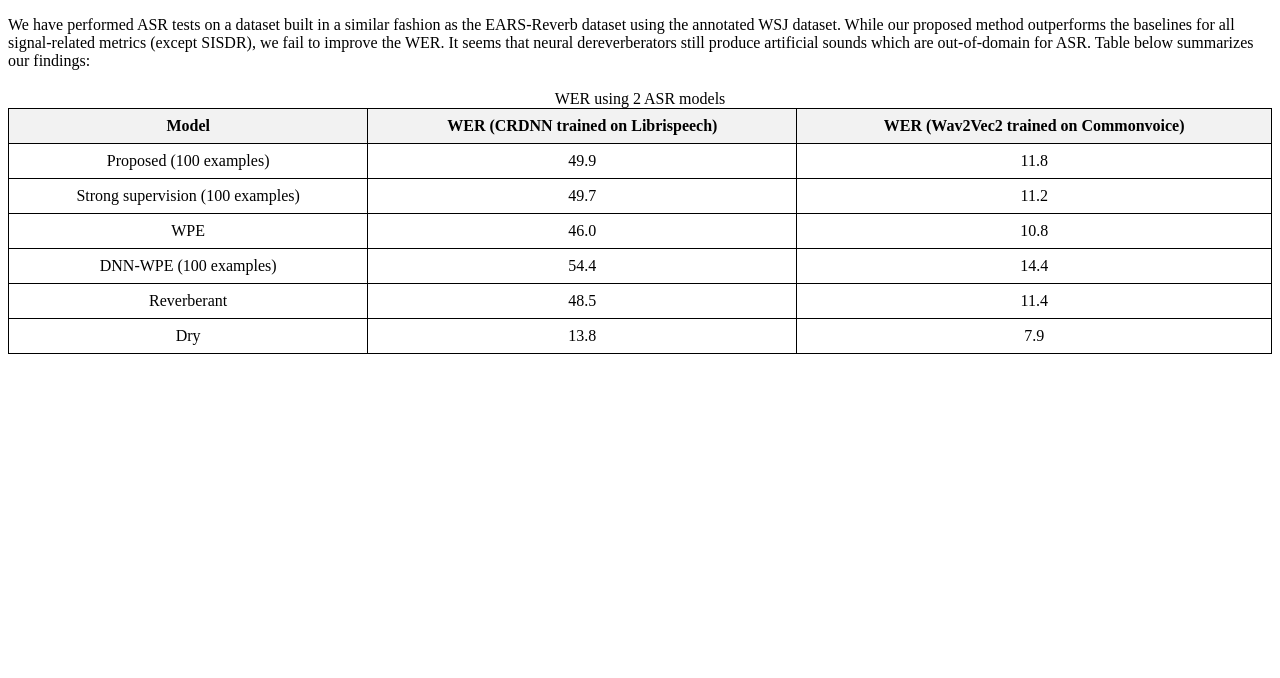
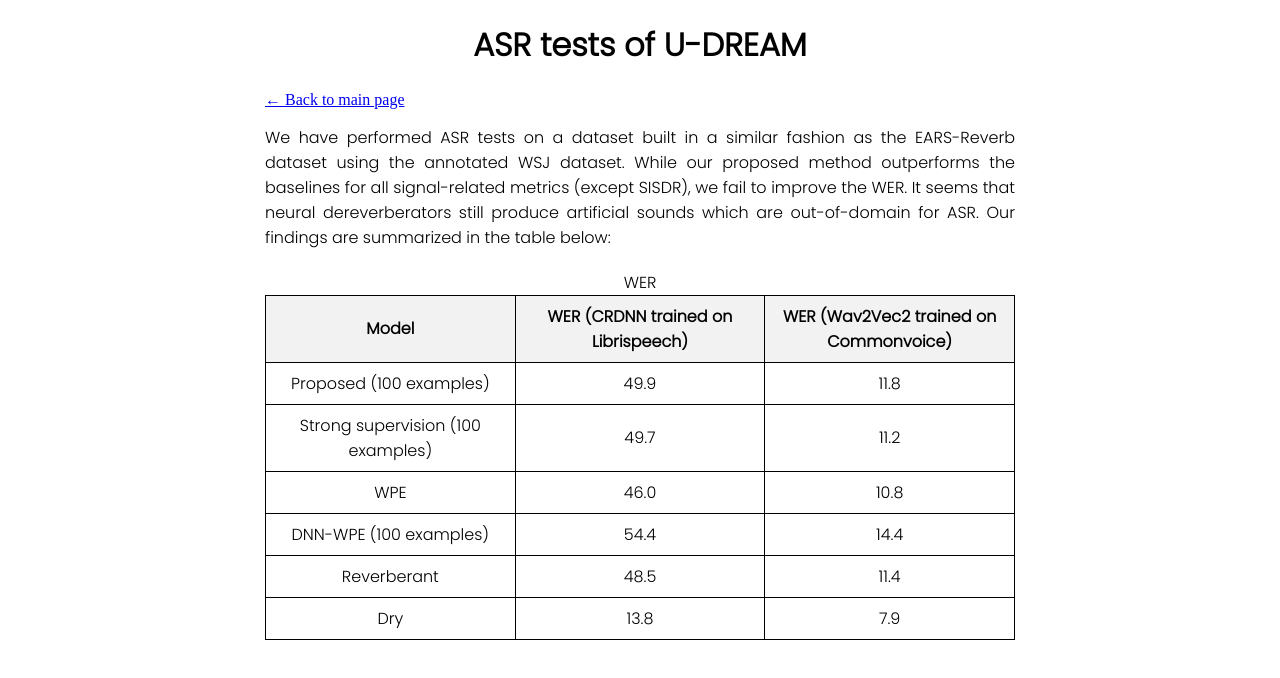
Before and after one commit to Louis-Bahrman/UDREAM, a plain HTML site: page docs/asr.html in a window 1280 px wide. Drawn offline with Linux system fonts and the light colour scheme.

Commit message:
added title to asr.html and updated index.html to include Marius

```diff
--- a/docs/asr.html
+++ b/docs/asr.html
@@ -3,6 +3,10 @@
     <head>
         <meta charset="UTF-8">
         <meta name="viewport" content="width=device-width, initial-scale=1.0">
+        <link rel="stylesheet" href="style.css">
+        <link rel="preconnect" href="https://fonts.googleapis.com">
+        <link rel="preconnect" href="https://fonts.gstatic.com" crossorigin>
+        <link href="https://fonts.googleapis.com/css2?family=Poppins:wght@300&display=swap" rel="stylesheet"><meta name="viewport" content="width=device-width, initial-scale=1.0">
         <title>ASR Test Results</title>
         <style>
 table {
@@ -23,11 +27,20 @@ table {
         </style>
     </head>
     <body>
-
-        <p>We have performed ASR tests on a dataset built in a similar fashion as the EARS-Reverb dataset using the annotated WSJ dataset. While our proposed method outperforms the baselines for all signal-related metrics (except SISDR), we fail to improve the WER. It seems that neural dereverberators still produce artificial sounds which are out-of-domain for ASR. Table below summarizes our findings:</p>
+        <header>
+            <div id="title_authors" class="titlecenter">
+                <h1> ASR tests of U-DREAM </h1>
+            </div>
+        </header>
+        <div class="center">
+            <a href="index.html">&larr; Back to main page</a>
+            <p>
+            We have performed ASR tests on a dataset built in a similar fashion as the EARS-Reverb dataset using the annotated WSJ dataset. While our proposed method outperforms the baselines for all signal-related metrics (except SISDR), we fail to improve the WER. It seems that neural dereverberators still produce artificial sounds which are out-of-domain for ASR.
+            Our findings are summarized in the table below:
+            </p>
 
             <table>
-            <caption>WER using 2 ASR models</caption>
+                <caption>WER</caption>
                 <thead>
                     <tr>
                         <th>Model</th>
@@ -68,6 +81,6 @@ table {
                     </tr>
                 </tbody>
             </table>
-
+        </div>
     </body>
 </html>
```
Also changed, not shown: docs/index.html (+1 -1 lines). Lines whose indentation alone changed are shown as unchanged.
